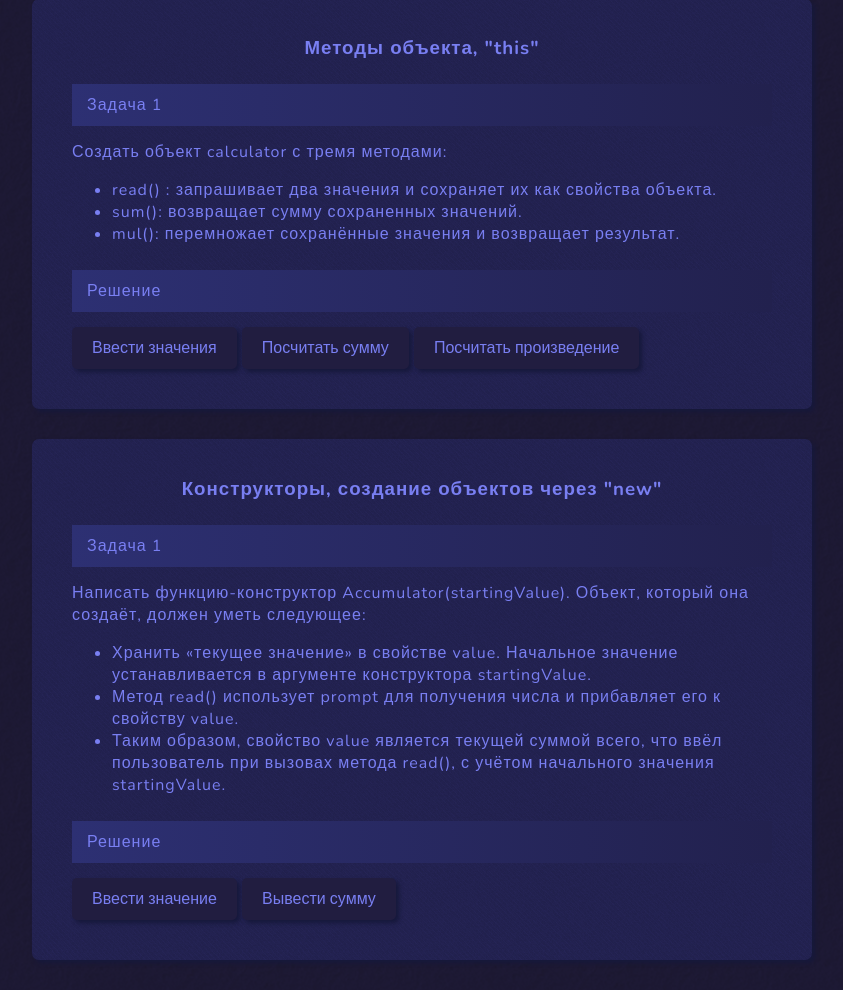
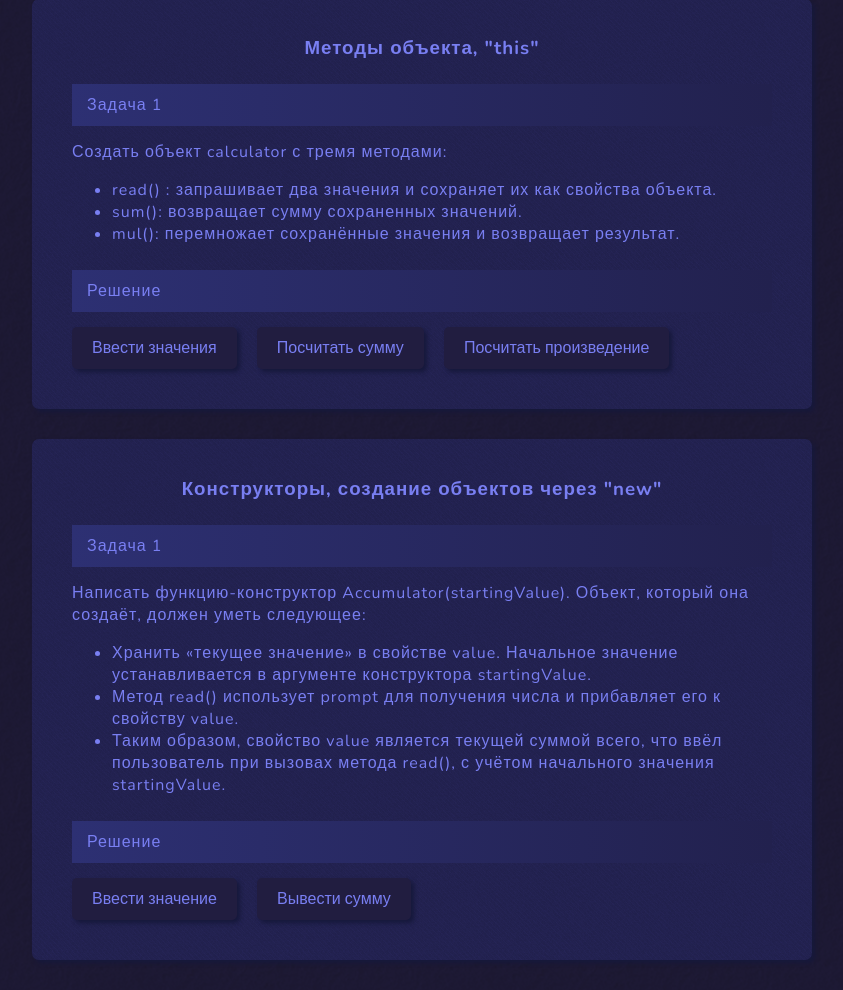
Before and after one commit to pew-rivza/learning, a PHP site: page /Vanilla/Pages/1_Language/Objects_Basics/index.php in a window 1280 px wide. Shown: the part 1050-2040 px from the top of the page, without its empty margins (378-1221 px from the left). Run offline with PHP 8.4, Linux system fonts and the light colour scheme.

Commit message:
js buttons bar refactoring

```diff
--- a/Vanilla/Pages/1_Language/Objects_Basics/themes/Constructors.php
+++ b/Vanilla/Pages/1_Language/Objects_Basics/themes/Constructors.php
@@ -37,7 +37,10 @@
         <script>
             let accumulator = new Accumulator(1);
         </script>
-        <button onclick="accumulator.read();">Ввести значение</button>
-        <button onclick="alert(accumulator.value);">Вывести сумму</button>
+
+        <div class="buttons-bar">
+            <button onclick="accumulator.read();">Ввести значение</button>
+            <button onclick="alert(accumulator.value);">Вывести сумму</button>
+        </div>
     </div>
 </div>
--- a/Vanilla/Pages/1_Language/Objects_Basics/themes/ObjectMethods.php
+++ b/Vanilla/Pages/1_Language/Objects_Basics/themes/ObjectMethods.php
@@ -29,8 +29,10 @@
         </ul>
 
         <div class="header">Решение</div>
-        <button onclick="user.read();">Ввести значения</button>
-        <button onclick="user.sum();">Посчитать сумму</button>
-        <button onclick="user.mul();">Посчитать произведение</button>
+        <div class="buttons-bar">
+            <button onclick="user.read();">Ввести значения</button>
+            <button onclick="user.sum();">Посчитать сумму</button>
+            <button onclick="user.mul();">Посчитать произведение</button>
+        </div>
     </div>
 </div>
--- a/Vanilla/assets/css/chapter-page.css
+++ b/Vanilla/assets/css/chapter-page.css
@@ -1,3 +1,7 @@
+.chapter-container .buttons-bar button + button {
+    margin-left: 15px;
+}
+
 .chapter-container {
     align-items: flex-start;
     display: flex;
```
